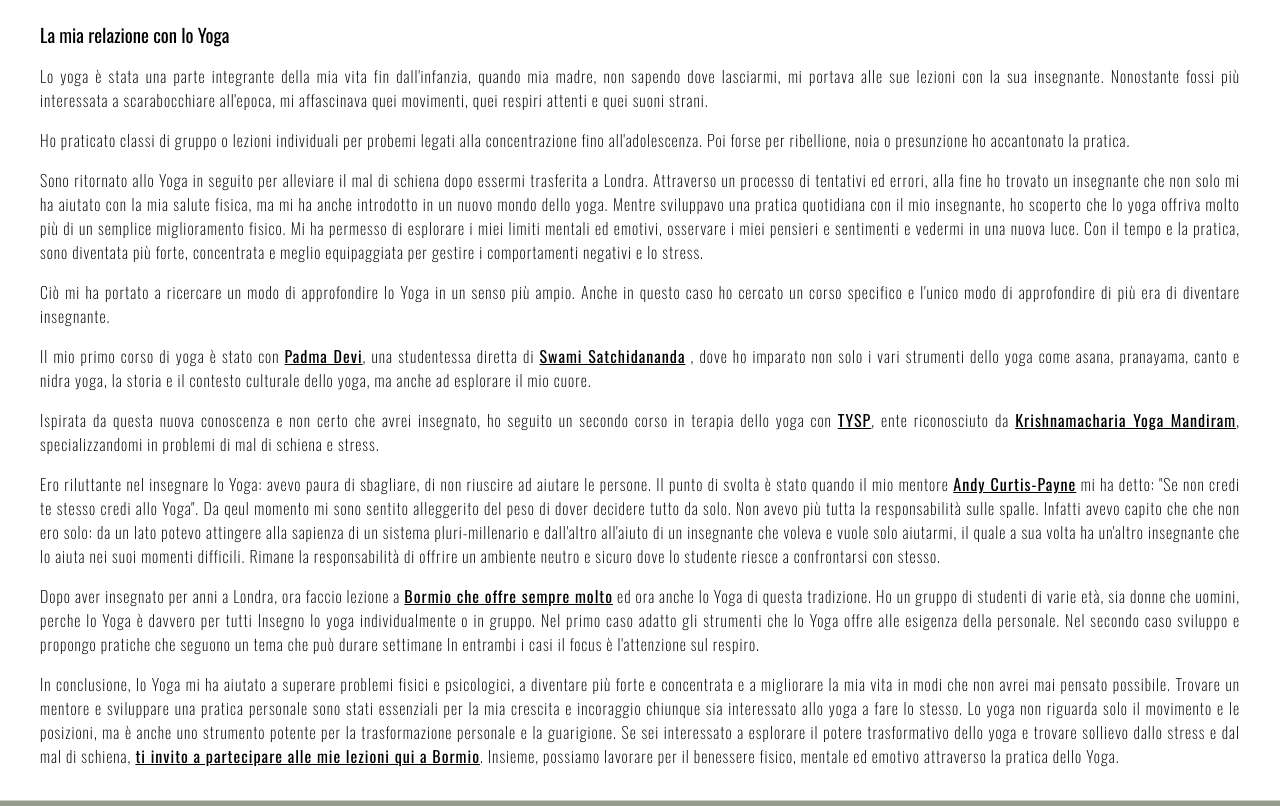
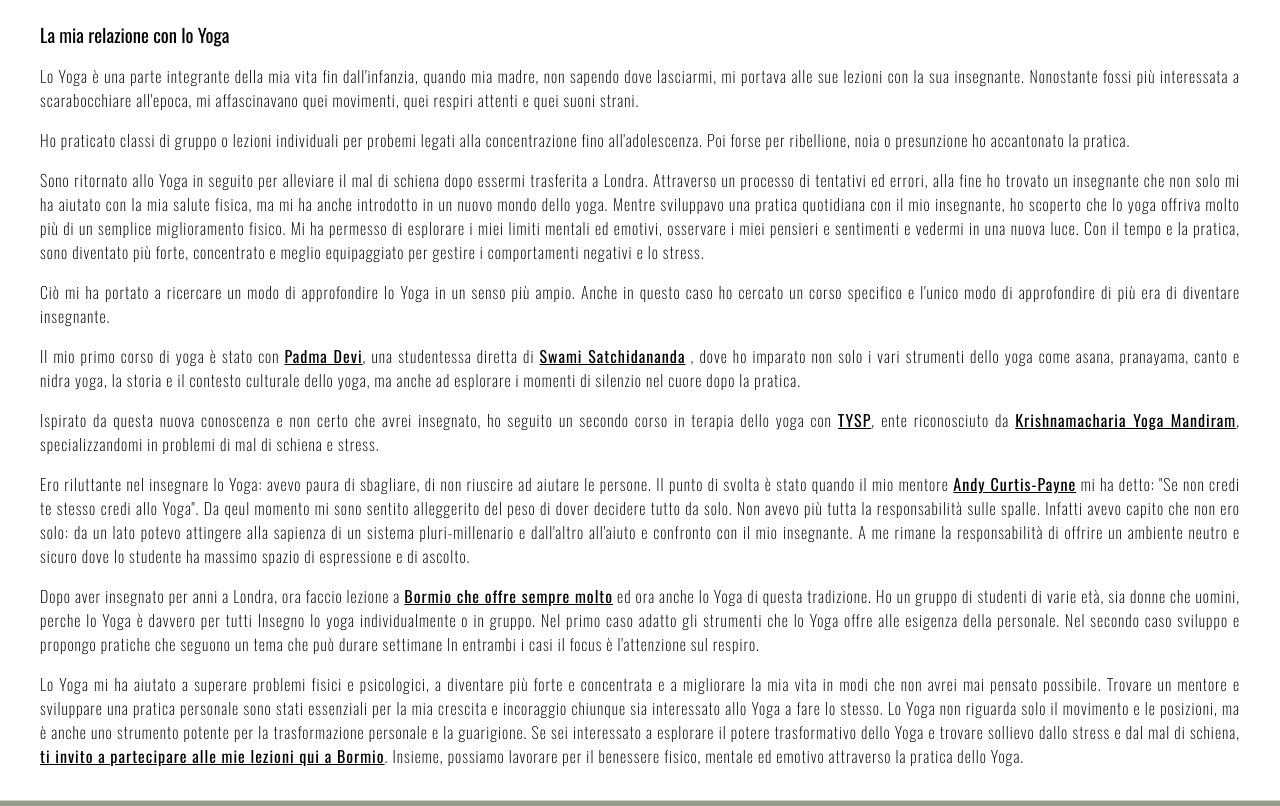
Before and after one commit to mrmatteorusso/bormio-yoga, a plain HTML site: page yoga-e-me.html in a window 1280 px wide. Shown: the part 294-1100 px from the top of the page. Drawn offline with nearby package versions, Linux system fonts and the light colour scheme.

Commit message:
fixing text in yoga-e-me.html

```diff
--- a/yoga-e-me.html
+++ b/yoga-e-me.html
@@ -63,11 +63,11 @@
       />
       <h3>La mia relazione con lo Yoga</h3>
       <p>
-        Lo yoga è stata una parte integrante della mia vita fin dall'infanzia,
-        quando mia madre, non sapendo dove lasciarmi, mi portava alle sue
-        lezioni con la sua insegnante. Nonostante fossi più interessata a
-        scarabocchiare all'epoca, mi affascinava quei movimenti, quei respiri
-        attenti e quei suoni strani.
+        Lo Yoga è una parte integrante della mia vita fin dall'infanzia, quando
+        mia madre, non sapendo dove lasciarmi, mi portava alle sue lezioni con
+        la sua insegnante. Nonostante fossi più interessata a scarabocchiare
+        all'epoca, mi affascinavano quei movimenti, quei respiri attenti e quei
+        suoni strani.
       </p>
       <p>
         Ho praticato classi di gruppo o lezioni individuali per probemi legati
@@ -84,8 +84,8 @@
         insegnante, ho scoperto che lo yoga offriva molto più di un semplice
         miglioramento fisico. Mi ha permesso di esplorare i miei limiti mentali
         ed emotivi, osservare i miei pensieri e sentimenti e vedermi in una
-        nuova luce. Con il tempo e la pratica, sono diventata più forte,
-        concentrata e meglio equipaggiata per gestire i comportamenti negativi e
+        nuova luce. Con il tempo e la pratica, sono diventato più forte,
+        concentrato e meglio equipaggiato per gestire i comportamenti negativi e
         lo stress.
       </p>
 
@@ -101,11 +101,11 @@
         <a href="https://integralyoga.org/">Swami Satchidananda</a> , dove ho
         imparato non solo i vari strumenti dello yoga come asana, pranayama,
         canto e nidra yoga, la storia e il contesto culturale dello yoga, ma
-        anche ad esplorare il mio cuore.
+        anche ad esplorare i momenti di silenzio nel cuore dopo la pratica.
       </p>
 
       <p>
-        Ispirata da questa nuova conoscenza e non certo che avrei insegnato, ho
+        Ispirato da questa nuova conoscenza e non certo che avrei insegnato, ho
         seguito un secondo corso in terapia dello yoga con
         <a href="https://www.tsyp.yoga/">TYSP</a>, ente riconosciuto da
         <a href="https://www.kym.org/">Krishnamacharia Yoga Mandiram</a>,
@@ -117,13 +117,11 @@
         mentore <a href="https://yogandy.com/">Andy Curtis-Payne</a> mi ha
         detto: "Se non credi te stesso credi allo Yoga". Da qeul momento mi sono
         sentito alleggerito del peso di dover decidere tutto da solo. Non avevo
-        più tutta la responsabilità sulle spalle. Infatti avevo capito che che
-        non ero solo: da un lato potevo attingere alla sapienza di un sistema
-        pluri-millenario e dall'altro all'aiuto di un insegnante che voleva e
-        vuole solo aiutarmi, il quale a sua volta ha un'altro insegnante che lo
-        aiuta nei suoi momenti difficili. Rimane la responsabilità di offrire un
-        ambiente neutro e sicuro dove lo studente riesce a confrontarsi con
-        stesso.
+        più tutta la responsabilità sulle spalle. Infatti avevo capito che non
+        ero solo: da un lato potevo attingere alla sapienza di un sistema
+        pluri-millenario e dall'altro all'aiuto e confronto con il mio
+        insegnante. A me rimane la responsabilità di offrire un ambiente neutro
+        e sicuro dove lo studente ha massimo spazio di espressione e di ascolto.
       </p>
       <p>
         Dopo aver insegnato per anni a Londra, ora faccio lezione a
@@ -137,15 +135,15 @@
       </p>
 
       <p>
-        In conclusione, lo Yoga mi ha aiutato a superare problemi fisici e
-        psicologici, a diventare più forte e concentrata e a migliorare la mia
-        vita in modi che non avrei mai pensato possibile. Trovare un mentore e
-        sviluppare una pratica personale sono stati essenziali per la mia
-        crescita e incoraggio chiunque sia interessato allo yoga a fare lo
-        stesso. Lo yoga non riguarda solo il movimento e le posizioni, ma è
-        anche uno strumento potente per la trasformazione personale e la
-        guarigione. Se sei interessato a esplorare il potere trasformativo dello
-        yoga e trovare sollievo dallo stress e dal mal di schiena,
+        Lo Yoga mi ha aiutato a superare problemi fisici e psicologici, a
+        diventare più forte e concentrata e a migliorare la mia vita in modi che
+        non avrei mai pensato possibile. Trovare un mentore e sviluppare una
+        pratica personale sono stati essenziali per la mia crescita e incoraggio
+        chiunque sia interessato allo Yoga a fare lo stesso. Lo Yoga non
+        riguarda solo il movimento e le posizioni, ma è anche uno strumento
+        potente per la trasformazione personale e la guarigione. Se sei
+        interessato a esplorare il potere trasformativo dello Yoga e trovare
+        sollievo dallo stress e dal mal di schiena,
         <a href="index.html#contatti">
           ti invito a partecipare alle mie lezioni qui a Bormio</a
         >. Insieme, possiamo lavorare per il benessere fisico, mentale ed
```
